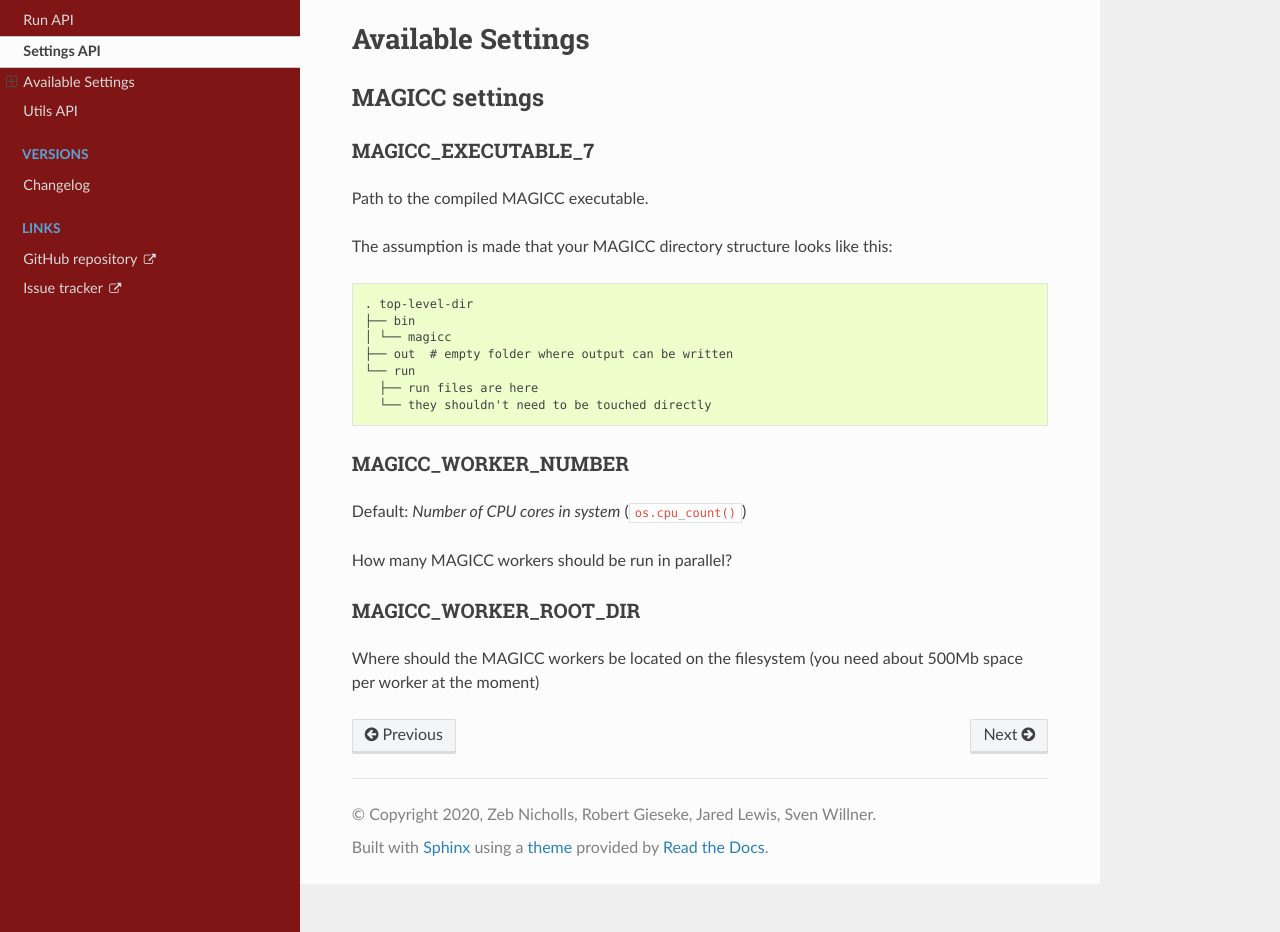
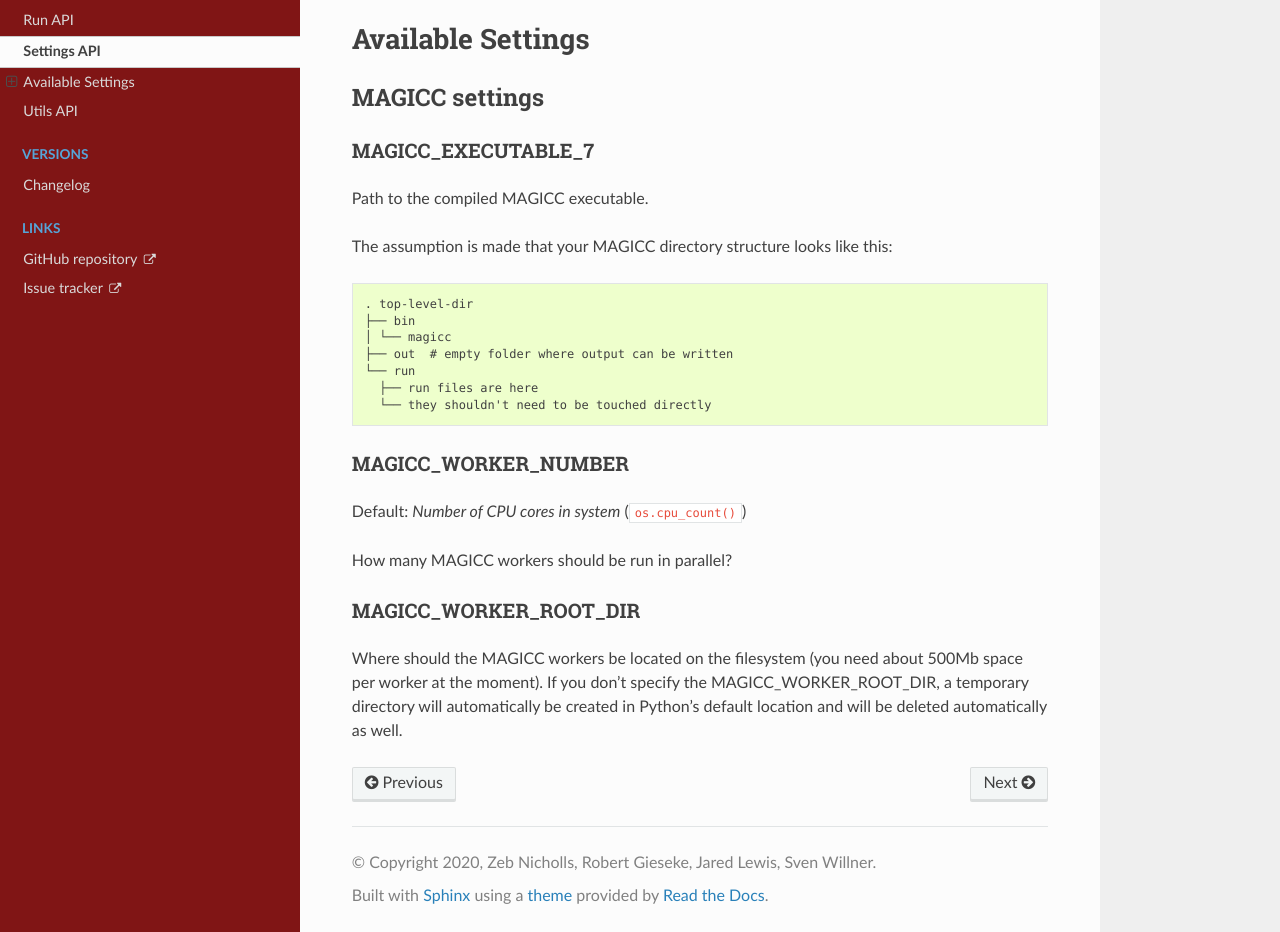
Before and after one commit to openscm/openscm-runner, a Sphinx documentation site: the page built from docs/source/settings.rst, in a window 1280 px wide and 1196 px high, cut to the strip 264-1196 px from the top of the window. Built offline with Sphinx 7.4.7 and the Read the Docs theme 2.0.0, drawn with Linux system fonts in a browser that asks for light colours.

Commit message:
MAGICC7 adapter: document new behaviour of MAGICC_WORKER_ROOT_DIR.

```diff
--- a/docs/source/settings.rst
+++ b/docs/source/settings.rst
@@ -42,4 +42,5 @@ MAGICC_WORKER_ROOT_DIR
 ++++++++++++++++++++++
 
 Where should the MAGICC workers be located on the filesystem (you need about
-500Mb space per worker at the moment)
+500Mb space per worker at the moment).
+If you don't specify the MAGICC_WORKER_ROOT_DIR, a temporary directory will automatically be created in Python's default location and will be deleted automatically as well.
```
